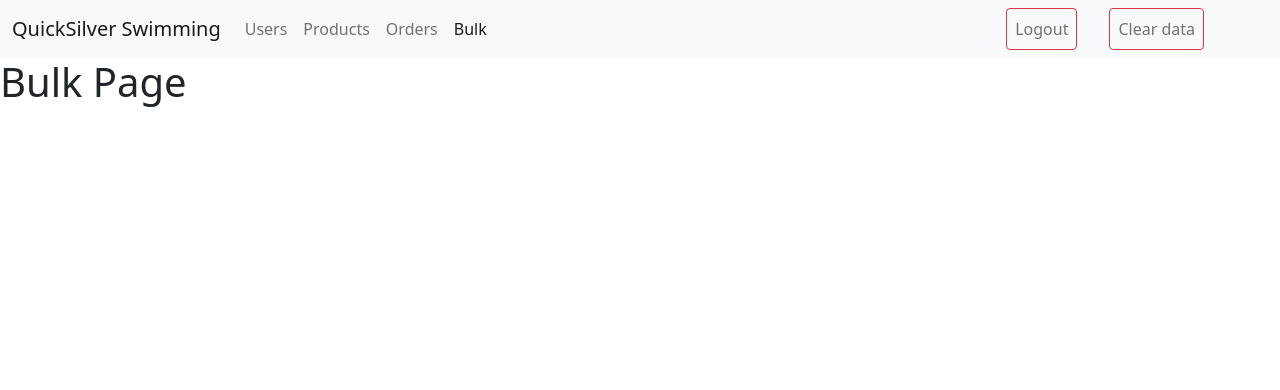
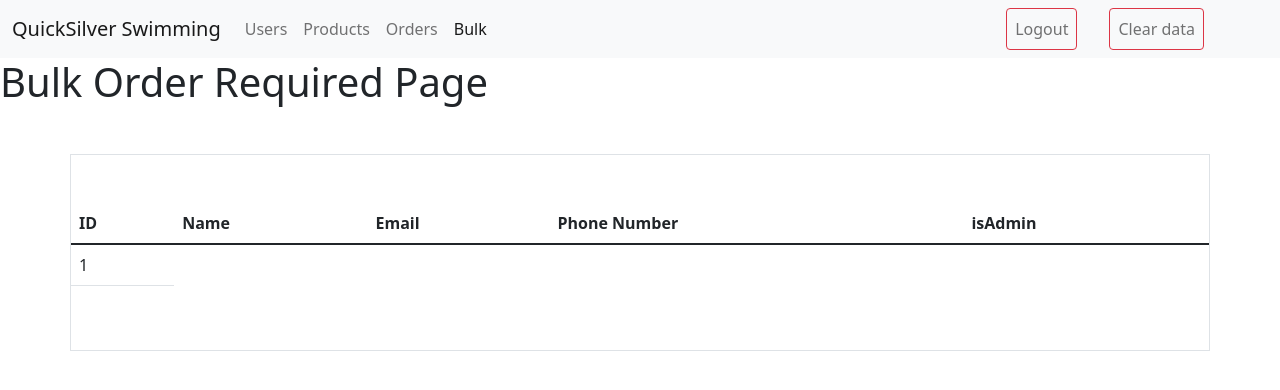
Before and after one commit to dylanvanh/ITECA3-Project, a PHP site: page /admin/bulk.php in a window 1280 px wide. Shown: the top 390 px of the page. Run offline with PHP 8.4, Linux system fonts and the light colour scheme; the visitor is signed in with stand-in values (Sample User, id 1); tables that the repository leaves empty or names only in its code hold one stand-in row (values such as "Sample post"); data that the repository does not hold is empty.

Commit message:
Added user data details for orders view

```diff
--- a/admin/bulk.php
+++ b/admin/bulk.php
@@ -11,19 +11,59 @@ if (!isset($_SESSION['adminLoggedIn'])) {
 ?>
 
 
-<!DOCTYPE html>
+<!doctype html>
 <html lang="en">
 
 <head>
-    <meta charset="UTF-8">
-    <meta http-equiv="X-UA-Compatible" content="IE=edge">
-    <meta name="viewport" content="width=device-width, initial-scale=1.0">
+    <meta charset="utf-8">
+    <meta name="viewport" content="width=device-width, initial-scale=1">
     <link href="https://cdn.jsdelivr.net/npm/bootstrap@5.1.3/dist/css/bootstrap.min.css" rel="stylesheet" integrity="sha384-1BmE4kWBq78iYhFldvKuhfTAU6auU8tT94WrHftjDbrCEXSU1oBoqyl2QvZ6jIW3" crossorigin="anonymous">
-    <title>Document</title>
+
+    <title>Orders</title>
 </head>
 
 <body>
-    <h1>Bulk Page</h1>
+    <h1>Bulk Order Required Page</h1>
+
+    <div class="container py-5 my-5 mx-auto border">
+        <div class="row row-cols-1 row-cols-md-4 g-4">
+            <table class="table">
+                <thead>
+                    <tr>
+                        <th scope="col">ID</th>
+                        <th scope="col">Name</th>
+                        <th scope="col">Email</th>
+                        <th scope="col">Phone Number</th>
+                        <th scope="col">isAdmin</th>
+                    </tr>
+                </thead>
+                <tbody>
+                    <?php
+
+                    //RATHER CREATE A BIG SQL STATEMENT , with ORDER BY & GROUP BY ETC
+                    $usersSelectStatement = 'SELECT * FROM OrderItems';
+                    $usersResults = mysqli_query($conn, $usersSelectStatement);
+                    while ($userData = mysqli_fetch_array($usersResults)) {
+                    ?>
+                        <tr>
+                            <td><?php echo $userData['id']; ?></td>
+                            <!-- <td><?php echo $userData['name']; ?></td> -->
+                            <!-- <td><?php echo $userData['email']; ?></td> -->
+                            <!-- <td><?php echo $userData['phoneNumber']; ?></td> -->
+                            <!-- <td><?php echo $userData['isAdmin']; ?></td> -->
+
+                        </tr>
+
+                    <?php
+                    }
+                    ?>
+            </table>
+
+            </tbody>
+
+        </div>
+    </div>
+
 
     <script src="https://cdn.jsdelivr.net/npm/bootstrap@5.1.3/dist/js/bootstrap.bundle.min.js" integrity="sha384-ka7Sk0Gln4gmtz2MlQnikT1wXgYsOg+OMhuP+IlRH9sENBO0LRn5q+8nbTov4+1p" crossorigin="anonymous"></script>
 </body>
```
Also changed, not shown: admin/orders.php (+10 -1 lines).
